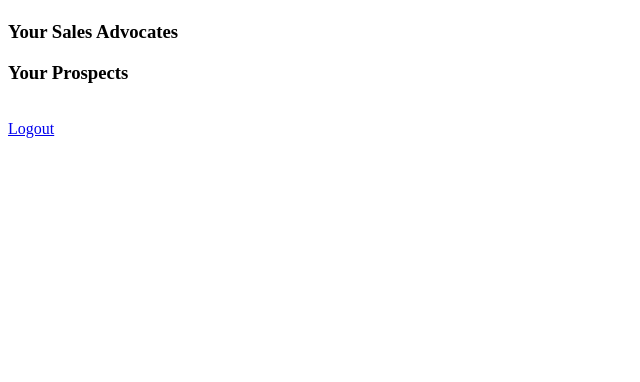
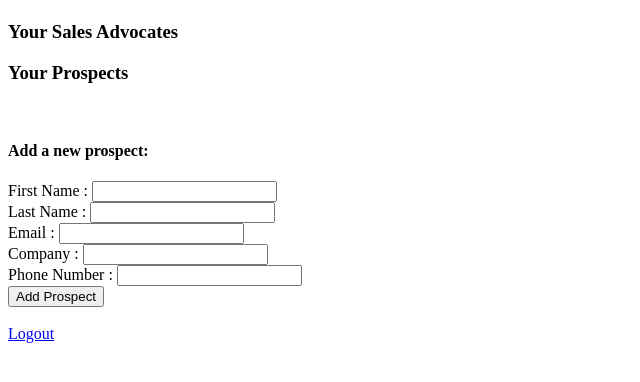
Before and after one commit to mitchhenline/kredible, a Flask app: template templates/rep.html in a window 1280 px wide. Shown: the part 46-428 px from the top of the page, without its empty margins (0-640 px from the left). Run offline with Flask 2, Linux system fonts and the light colour scheme; the template is opened without the code that fills it: values that come from a table or form of the project are taken from there, others are empty.

Commit message:
add prospect form working

```diff
--- a/forms.py
+++ b/forms.py
@@ -1,5 +1,5 @@
 from flask_wtf import FlaskForm
-from wtforms import PasswordField, StringField, validators
+from wtforms import PasswordField, StringField, validators, IntegerField
 
 class AdvLoginForm(FlaskForm):
     email = StringField('Email ', [validators.InputRequired()])
@@ -8,3 +8,10 @@ class AdvLoginForm(FlaskForm):
 class RepLoginForm(FlaskForm):
     email = StringField('Email ', [validators.InputRequired()])
     password = PasswordField('Password ', [validators.InputRequired()])
+
+class AddCustomer(FlaskForm):
+    first_name=StringField('First Name ', [validators.InputRequired()])
+    last_name=StringField('Last Name ', [validators.InputRequired()])
+    email=StringField('Email ', [validators.InputRequired()])
+    company=StringField('Company ', [validators.InputRequired()])
+    phone_number=IntegerField('Phone Number ')
--- a/server.py
+++ b/server.py
@@ -1,10 +1,11 @@
 """Kredible server."""
 
-from flask import Flask, render_template, request, flash, session, redirect
-from model import connect_to_db, db
+from flask import Flask, render_template, request, flash, session, redirect, abort
+from model import connect_to_db, db, Customer
 from jinja2 import StrictUndefined
 import crud
-from forms import AdvLoginForm, RepLoginForm
+from crud import get_rep_by_rep_id
+from forms import AdvLoginForm, RepLoginForm, AddCustomer
 
 app = Flask(__name__)
 app.secret_key= "gggc"
@@ -54,7 +55,7 @@ def adv_logout():
     del session['adv_id']
     return redirect("/advocate_login")
 
-####################### SALES REP LOG-IN AND LOG-OUT #############################
+####################### SALES REP LOG-IN AND LOG-OUT, HOME PAGE #############################
 
 @app.route('/rep')
 def rep_home():
@@ -62,17 +63,35 @@ def rep_home():
     if 'rep_id' not in session:
         return redirect('/rep_login')
 
-
+    form = AddCustomer(request.form)
     customers = crud.get_customers_by_rep_id(session['rep_id'])
     user = crud.get_rep_by_rep_id(session['rep_id'])
     relationships = crud.get_relationships_by_rep_id(session['rep_id']) #grabs a list of relationships for user
     sales_advs = [] #empty list
     for relationship in relationships:              #grabs the sales advocates from the relationship and puts into list
         sales_advs.append(relationship.sales_adv)
-    return render_template('rep.html', sales_advs = sales_advs, customers = customers, user = user)
+    return render_template('rep.html', sales_advs = sales_advs, customers = customers, user = user, form = form)
 
-
-
+@app.route('/rep', methods =['POST'])
+def add_customer():
+    """add customer"""
+    form = AddCustomer(request.form)
+    if 'rep_id' not in session:
+        return redirect('/rep_login')
+    if form.validate_on_submit():
+        customer = Customer(
+            first_name = form.first_name.data,
+            last_name = form.last_name.data,
+            email = form.email.data,
+            company = form.company.data,
+            phone_number = form.phone_number.data,
+            rep_id = session['rep_id']
+        )
+        db.session.add(customer)
+        db.session.commit()
+        return redirect('/rep')
+    else:
+        abort(404)
 
 @app.route('/rep_login', methods=["GET", "POST"])
 def rep_login():
--- a/templates/advocate_login.html
+++ b/templates/advocate_login.html
@@ -11,7 +11,10 @@
     <button id="login-button" class ="btn btn-primary" type="submit">Sign In</button>
 </form>
 
-<a href="/">Back</a>
+<br>
+<a href="/rep">I'm a Sales Representative</a>
+<br>
+<a href="/">Back Home</a>
 
 {% endblock %}
 
--- a/templates/home.html
+++ b/templates/home.html
@@ -4,6 +4,7 @@
 
 {% block body %}
 <h1>kredible</h1>
+<h3>I am a:</h3>
 <a href="/rep">Sales Representative</a>
 <br>
 <a href="/advocate">Sales Advocate</a>
--- a/templates/rep.html
+++ b/templates/rep.html
@@ -28,6 +28,22 @@
     {% endfor %}
 </div>
 <br>
+
+<h4>Add a new prospect:</h4>
+
+<div>
+    <form method="POST" action="/rep">
+        <div class="form-input">{{ form.first_name.label }}: {{ form.first_name }}</div>
+        <div class="form-input">{{ form.last_name.label }}: {{ form.last_name }}</div>
+        <div class="form-input">{{ form.email.label }}: {{ form.email }}</div>
+        <div class="form-input">{{ form.company.label }}: {{ form.company }}</div>
+        <div class="form-input">{{ form.phone_number.label }}: {{ form.phone_number }}</div>
+        {{ form.csrf_token }}
+        <button id="button-font" class ="btn btn-primary" type="submit">Add Prospect</button>
+    </form>
+</div>
+
+<br>
 <a class= "logout" href="/rep_logout">Logout</a>
 
 {% endblock %}
--- a/templates/rep_login.html
+++ b/templates/rep_login.html
@@ -11,7 +11,11 @@
     <button id="login-button" class ="btn btn-primary" type="submit">Sign In</button>
 </form>
 
-<a href="/">Back</a>
+
+<br>
+<a href="/advocate">I'm a Sales Advocate</a>
+<br>
+<a href="/">Back Home</a>
 
 {% endblock %}
 
```
Also changed, not shown: crud.py (+9 -0 lines).
